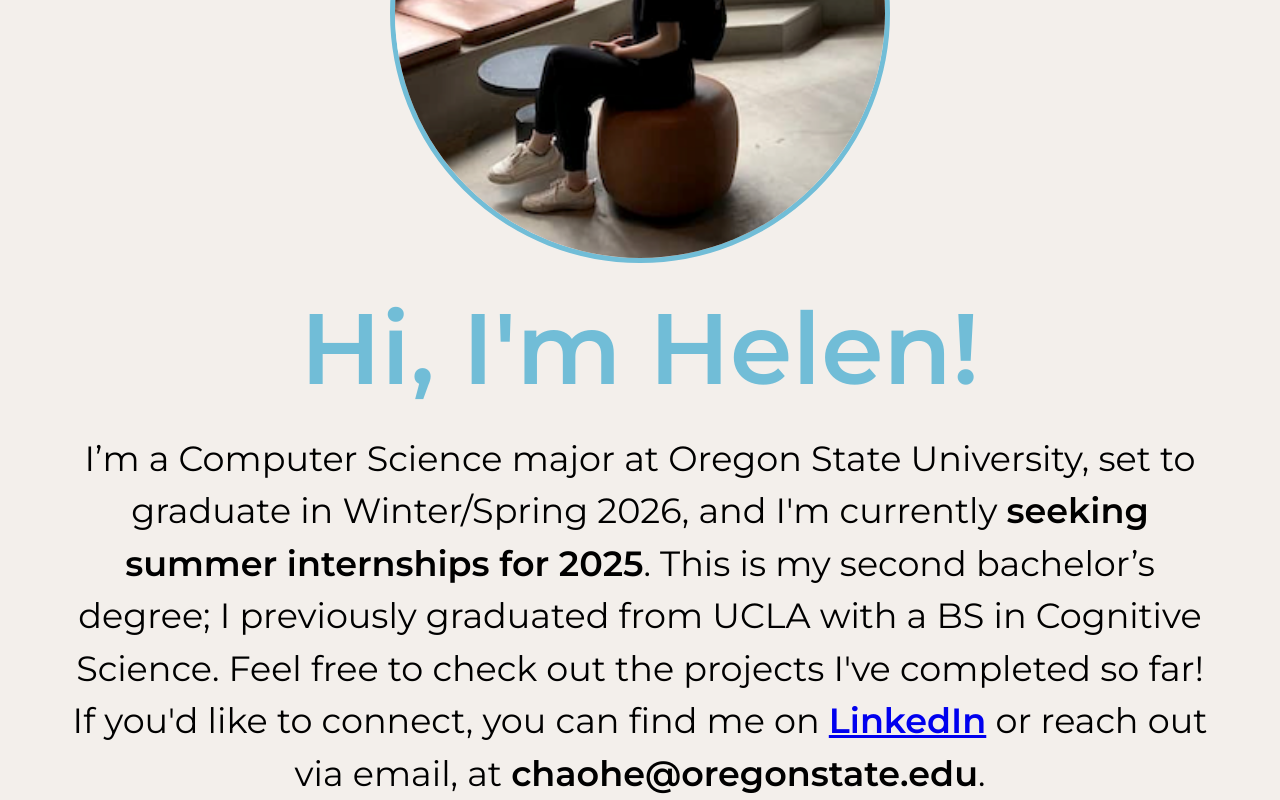
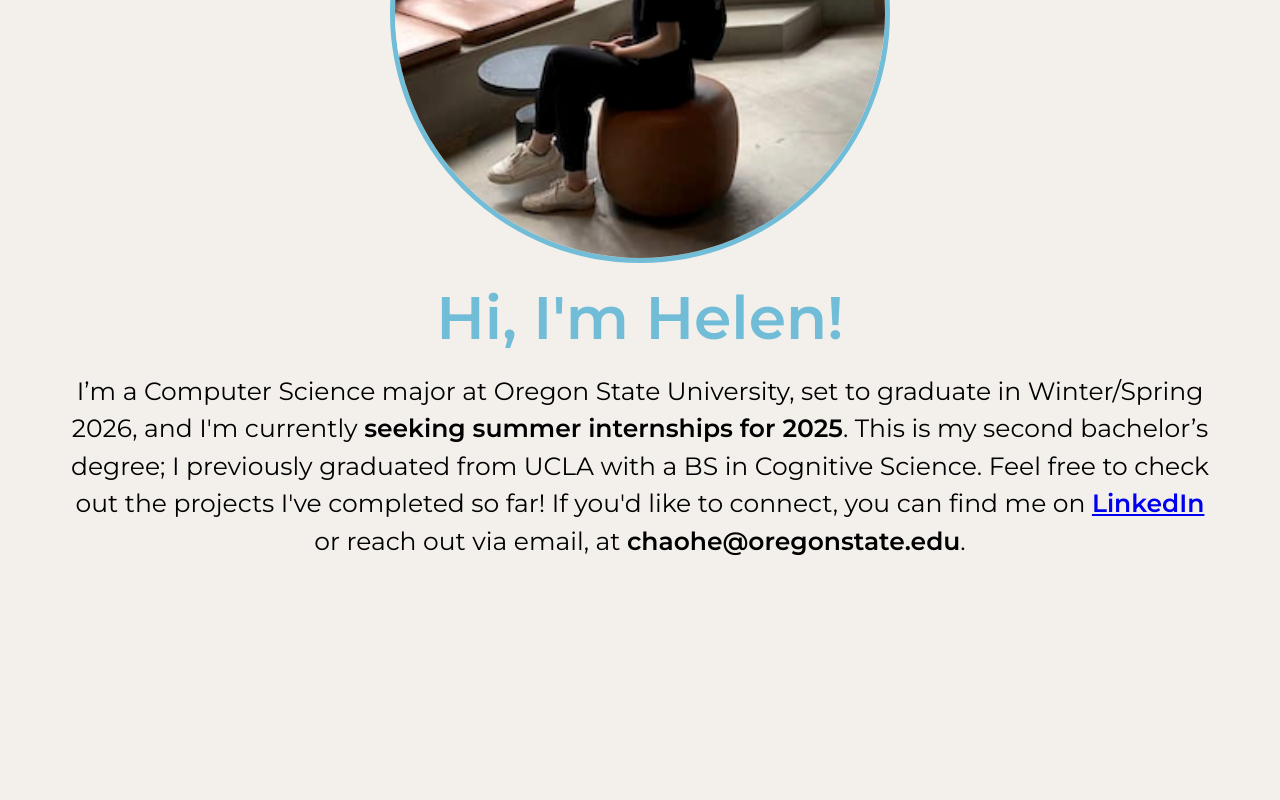
Before and after one commit to hchao7/portfolio, a React (Create React App) app: page / in a window 1280 px wide. Shown: the part 539-1339 px from the top of the page. After the commit the page ends 1099 px from the top, so only its background shows below. Built offline with nearby package versions, Linux system fonts and the light colour scheme.

Commit message:
Edit profile

```diff
--- a/src/App.css
+++ b/src/App.css
@@ -228,7 +228,7 @@
   display: inline-block;
   font-family: "Montserrat", sans-serif;
   font-weight: 600;
-  font-size: 100px;
+  font-size: 60px;
   color: rgb(113, 189, 215);
   margin: 0px 0px 0px 0px;
   max-width: 90%;
@@ -236,7 +236,7 @@
 
 .profile__description {
   font-family: "Montserrat", sans-serif;
-  font-size: 35px;
+  font-size: 25px;
   font-weight: 400;
   max-width: 90%;
 }
@@ -273,7 +273,7 @@
   }
 }
 
-@media screen and (max-width: 1800px) {
+@media screen and (max-width: 1500px) {
   .profile {
     display: flex;
     flex-direction: column;
```
